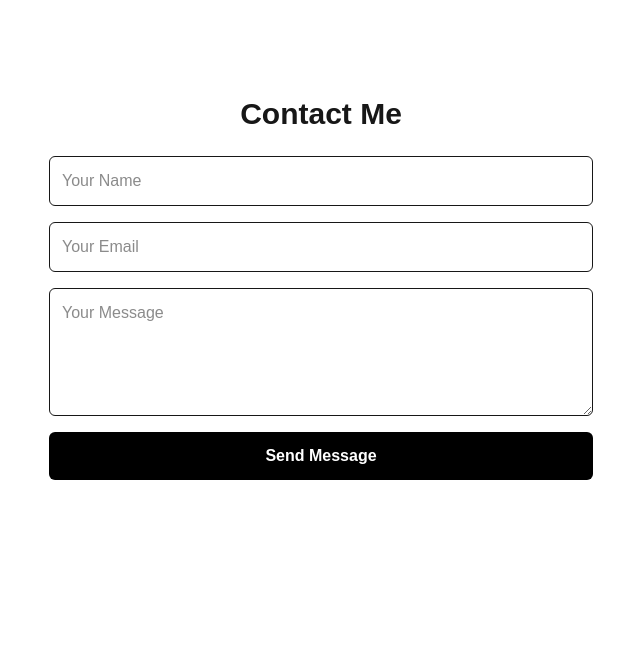
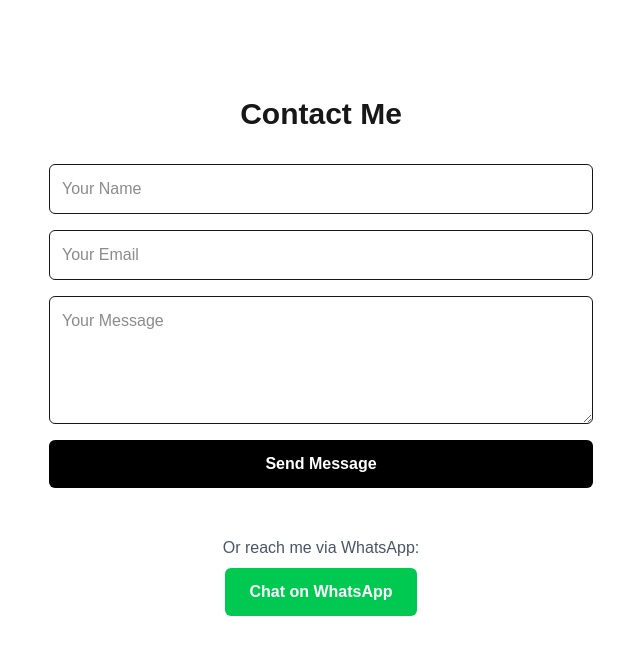
Before and after one commit to M9china/portfolio, a Next.js app: page /contact in a window 1280 px wide. Shown: the top 654 px of the page, without its empty margins (319-959 px from the left). Built offline with nearby package versions, Linux system fonts and the light colour scheme; no server answers.

Commit message:
feat: enhance ContactPage with WhatsApp link and improved styling for success/error messages

```diff
--- a/src/app/contact/page.tsx
+++ b/src/app/contact/page.tsx
@@ -14,48 +14,51 @@ export default function ContactPage() {
     setError(null);
     setSuccess(null);
 
-    // Cast to HTMLFormElement to safely use `.reset()`
     const form = e.currentTarget as HTMLFormElement;
     const formData = new FormData(form);
 
     try {
       await submitContact(formData);
       setSuccess("Your message has been sent! 🎉");
-      form.reset(); // <- safe now
+      form.reset();
     } catch (e: unknown) {
-      if (e instanceof Error) {
-        setError(e.message);
-      } else {
-        setError(String(e));
-      }
+      if (e instanceof Error) setError(e.message);
+      else setError(String(e));
     } finally {
       setLoading(false);
     }
   };
 
+  // WhatsApp link
+  const phoneNumber = "27790814991";
+  const whatsappMessage = encodeURIComponent(
+    "Hi! I would like to get in touch with you regarding a project."
+  );
+  const whatsappLink = `https://wa.me/${phoneNumber}?text=${whatsappMessage}`;
+
   return (
-    <section className="max-w-xl mx-auto py-24 px-4">
-      <h2 className="text-3xl font-bold mb-6 text-center">Contact Me</h2>
+    <section className="max-w-xl mx-auto py-24 px-4 flex flex-col gap-8">
+      <h2 className="text-3xl font-bold text-center">Contact Me</h2>
 
       <form onSubmit={handleSubmit} className="flex flex-col gap-4">
         <input
           type="text"
           name="name"
           placeholder="Your Name"
-          className="border rounded-md p-3"
+          className="border rounded-md p-3 dark:bg-gray-800 dark:border-gray-600 dark:text-white"
           required
         />
         <input
           type="email"
           name="email"
           placeholder="Your Email"
-          className="border rounded-md p-3"
+          className="border rounded-md p-3 dark:bg-gray-800 dark:border-gray-600 dark:text-white"
           required
         />
         <textarea
           name="message"
           placeholder="Your Message"
-          className="border rounded-md p-3 h-32"
+          className="border rounded-md p-3 h-32 dark:bg-gray-800 dark:border-gray-600 dark:text-white"
           required
         />
 
@@ -67,9 +70,21 @@ export default function ContactPage() {
           {loading ? "Sending..." : "Send Message"}
         </button>
 
-        {success && <p className="text-green-600 mt-2">{success}</p>}
-        {error && <p className="text-red-600 mt-2">{error}</p>}
+        {success && <p className="text-green-500 mt-2">{success}</p>}
+        {error && <p className="text-red-500 mt-2">{error}</p>}
       </form>
+
+      <div className="text-center mt-4">
+        <p className="mb-2 text-gray-600 dark:text-gray-300">Or reach me via WhatsApp:</p>
+        <a
+          href={whatsappLink}
+          target="_blank"
+          rel="noopener noreferrer"
+          className="inline-block bg-green-500 text-white px-6 py-3 rounded-md font-semibold hover:bg-green-600 transition"
+        >
+          Chat on WhatsApp
+        </a>
+      </div>
     </section>
   );
 }
```
